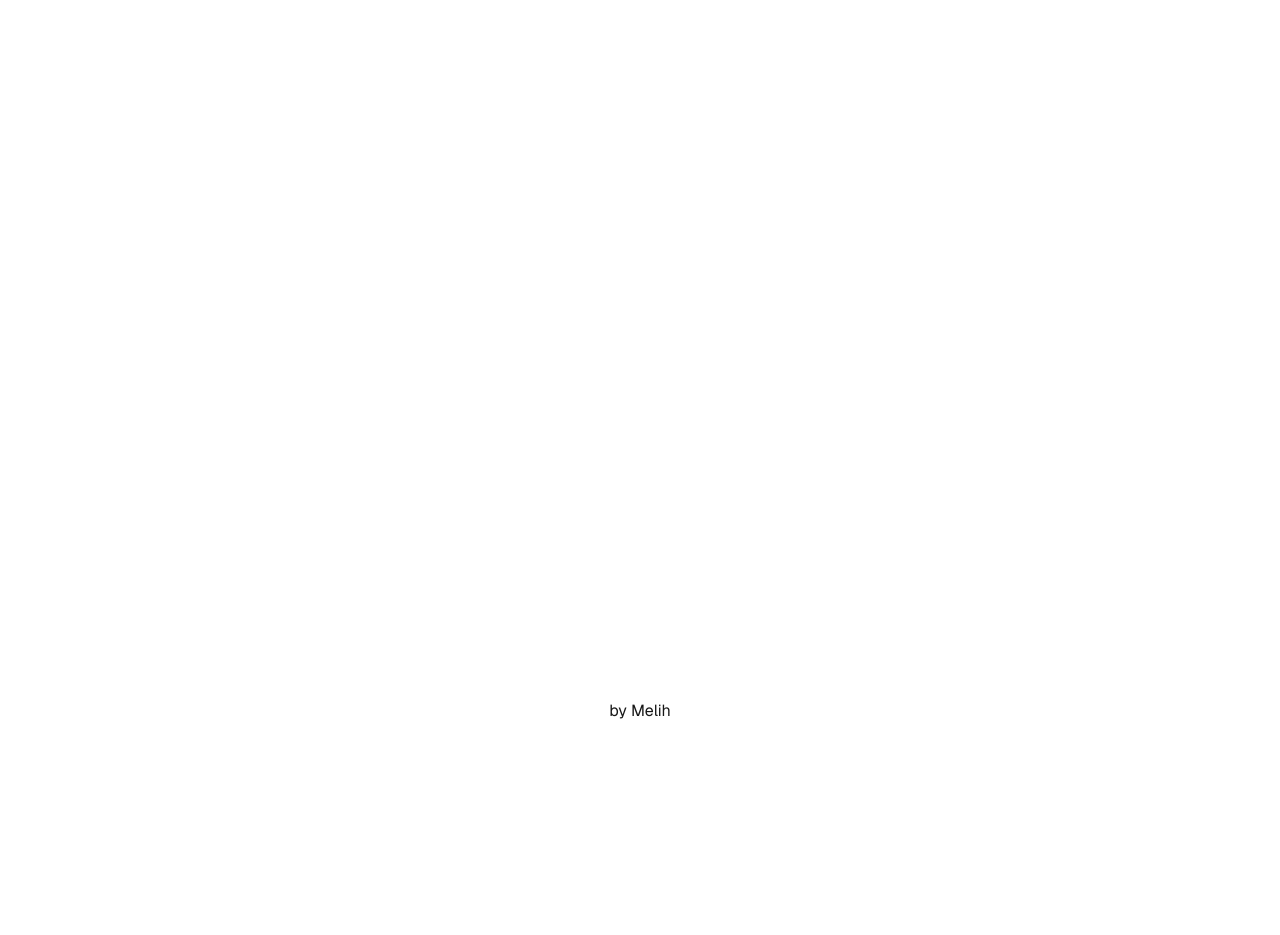
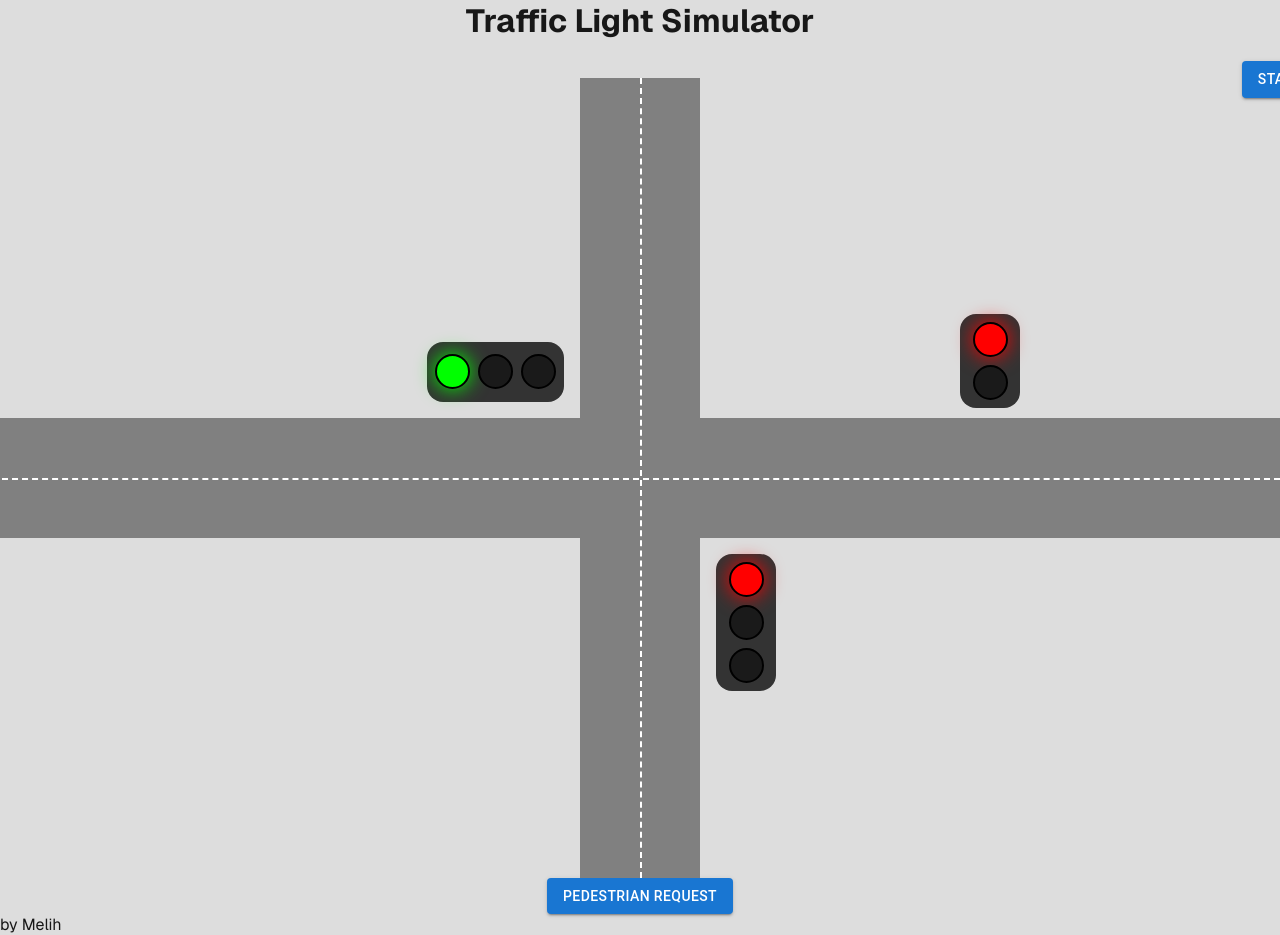
Before and after one commit to melihsd/traffic-light-simulator, a Next.js app: page / in a window 1280 px wide. Before the commit the page ends 800 px from the top, so only its background shows below. Built offline with nearby package versions, Linux system fonts and the light colour scheme.

Commit message:
Added layout and styling
- Added BaseTrafficLight component
- Created Road component to represent intersection roads
- Updated App component
- Added Intersection module CSS for grid-based positioning
- Updated global and home page styles

```diff
--- a/src/components/App.tsx
+++ b/src/components/App.tsx
@@ -2,41 +2,39 @@ import { useState, useEffect } from 'react';
 import { TrafficLight, LightState } from '@/components/TrafficLight';
 import { PedestrianLight, PedestrianState } from '@/components/PedestrianLight';
 import { Button } from '@mui/material';
-function App() {
+import { Road } from './Road';
+import styles from '@/styles/Intersection.module.css';
+
+export function App() {
     const [mainRoad, setMainRoad] = useState(LightState.Green);
     const [sideRoad, setSideRoad] = useState(LightState.Red);
     const [pedestrian, setPedestrian] = useState(PedestrianState.Red);
     const [pedestrianRequest, setPedestrianRequest] = useState(false);
 
-    // Main state machine logic
-    useEffect(() => {
-      let timer: NodeJS.Timeout;
-
-      // Handle pedestrian requests
-      if (pedestrianRequest && mainRoad === LightState.Green) {
-        timer = setTimeout(() => {
-          setMainRoad(LightState.Yellow);
-        }, 1000);
-      }
-
-      // Handle side road sequence
-      if (sideRoad === LightState.Green) {
-        timer = setTimeout(() => {
-          setSideRoad(LightState.Yellow);
-        }, 5000);
-      }
-
-      return () => clearTimeout(timer);
-    }, [mainRoad, sideRoad, pedestrianRequest]);
-
     return (
       <div className="App">
-        <TrafficLight state={mainRoad} />
-        <TrafficLight state={sideRoad} />
-        <PedestrianLight state={pedestrian} />
+        <Button variant="contained" className={styles.startButton}>
+          Start
+        </Button>
+        <div className={styles.intersection}>
+          <Road horizontal />
+          <Road />
+          <TrafficLight
+            state={mainRoad}
+            className={`horizontal-rtl ${styles['main-road']}`}
+          />
+          <TrafficLight
+            state={sideRoad}
+            className={styles['side-road']}
+          />
+          <PedestrianLight
+            state={pedestrian}
+            className={styles.pedestrian}
+          />
+        </div>
+
         <Button
           variant="contained"
-          onClick={() => setPedestrianRequest(true)}
         >
           Pedestrian Request
         </Button>
--- /dev/null
+++ b/src/components/BaseTrafficLight.tsx
@@ -0,0 +1,40 @@
+import { styled } from '@mui/material/styles';
+
+// Base container for all traffic lights
+export const TrafficLightContainer = styled('div')<{ className?: string }>(({ theme, className }) => ({
+  backgroundColor: '#333',
+  padding: theme.spacing(1),
+  borderRadius: theme.spacing(2),
+  display: 'flex',
+  flexDirection: 'column',
+  gap: theme.spacing(1),
+  width: 60,
+  zIndex:2,
+  alignItems: 'center',
+  '&.horizontal': {
+    flexDirection: 'row',
+    width: 'auto',
+    height: 60
+  },
+  '&.horizontal-rtl': {
+    flexDirection: 'row-reverse',
+    width: 'auto',
+    height: 60
+  }
+}));
+
+// Base light component
+export const Light = styled('div')<{ $isOn: boolean; $color: string }>(({ $isOn, $color }) => ({
+  width: 35,
+  height: 35,
+  borderRadius: '50%',
+  backgroundColor: $isOn ? $color : '#1a1a1a',
+  border: '2px solid #000',
+  boxShadow: $isOn ? `0 0 20px ${$color}` : 'none',
+  transition: 'all 0.3s ease',
+}));
+
+// Base props interface
+export interface BaseTrafficLightProps {
+  className?: string;
+}
--- a/src/components/PedestrianLight.tsx
+++ b/src/components/PedestrianLight.tsx
@@ -1,17 +1,25 @@
+import { TrafficLightContainer, Light, BaseTrafficLightProps } from './BaseTrafficLight';
+import { Button } from '@mui/material';
 export enum PedestrianState {
   Red,
   Green
 }
 
-interface PedestrianLightProps {
+interface PedestrianLightProps extends BaseTrafficLightProps {
   state: PedestrianState;
 }
 
-export function PedestrianLight({ state }: PedestrianLightProps) {
+export function PedestrianLight({ state, className }: PedestrianLightProps) {
   return (
-    <div className="pedestrian-light">
-      <div className={`light red ${state === PedestrianState.Red ? 'on' : 'off'}`}></div>
-      <div className={`light green ${state === PedestrianState.Green ? 'on' : 'off'}`}></div>
-    </div>
+    <TrafficLightContainer className={className}>
+      <Light
+        $isOn={state === PedestrianState.Red}
+        $color="#ff0000"
+      />
+      <Light
+        $isOn={state === PedestrianState.Green}
+        $color="#00ff00"
+      />
+    </TrafficLightContainer>
   );
 }
--- /dev/null
+++ b/src/components/Road.tsx
@@ -0,0 +1,46 @@
+interface RoadProps {
+  horizontal?: boolean;
+}
+
+export function Road({ horizontal }: RoadProps) {
+  const baseStyles = {
+    backgroundColor: '#808080',
+    position: 'absolute' as const,
+    zIndex: 1,
+  };
+
+  const horizontalStyles = {
+    ...baseStyles,
+    width: '100vw',
+    height: '120px',
+    left: 0,
+    top: '50%',
+    transform: 'translateY(-50%)'
+  };
+
+  const verticalStyles = {
+    ...baseStyles,
+    width: '120px',
+    height: '100vh',
+    left: '50%',
+    top: 0,
+    transform: 'translateX(-50%)'
+  };
+
+  return (
+    <>
+      <div style={horizontal ? horizontalStyles : verticalStyles} />
+      <div style={{
+        position: 'absolute',
+        top: horizontal ? '50%' : 0,
+        left: horizontal ? '-100vw' : '50%',
+        width: horizontal ? '200vw' : 0,
+        height: horizontal ? 0 : '100vh',
+        borderStyle: 'dashed',
+        borderColor: 'white',
+        borderWidth: horizontal ? '2px 0 0 0' : '0 2px 0 0',
+        zIndex: 2
+      }} />
+    </>
+  );
+}
--- a/src/components/TrafficLight.tsx
+++ b/src/components/TrafficLight.tsx
@@ -1,3 +1,5 @@
+import { TrafficLightContainer, Light, BaseTrafficLightProps } from './BaseTrafficLight';
+
 export enum LightState {
   Red,
   RedYellow,
@@ -5,16 +7,25 @@ export enum LightState {
   Green
 }
 
-interface TrafficLightProps {
+interface TrafficLightProps extends BaseTrafficLightProps {
   state: LightState;
 }
 
-export function TrafficLight({ state }: TrafficLightProps) {
+export function TrafficLight({ state, className }: TrafficLightProps) {
   return (
-    <div className="traffic-light">
-      <div className={`light red ${state === LightState.Red ? 'on' : 'off'}`}></div>
-      <div className={`light yellow ${state === LightState.RedYellow ? 'on' : 'off'}`}></div>
-      <div className={`light green ${state === LightState.Green ? 'on' : 'off'}`}></div>
-    </div>
+    <TrafficLightContainer className={className}>
+      <Light
+        $isOn={state === LightState.Red || state === LightState.RedYellow}
+        $color="#ff0000"
+      />
+      <Light
+        $isOn={state === LightState.Yellow || state === LightState.RedYellow}
+        $color="#ffff00"
+      />
+      <Light
+        $isOn={state === LightState.Green}
+        $color="#00ff00"
+      />
+    </TrafficLightContainer>
   );
 }
--- a/src/pages/index.tsx
+++ b/src/pages/index.tsx
@@ -1,7 +1,7 @@
 import Head from "next/head";
 import { Geist, Geist_Mono } from "next/font/google";
 import styles from "@/styles/Home.module.css";
-import { TrafficLight, LightState } from '@/components/TrafficLight';
+import { App } from '@/components/App';
 
 const geistSans = Geist({
   variable: "--font-geist-sans",
@@ -25,8 +25,9 @@ export default function Home() {
       <div
         className={`${styles.page} ${geistSans.variable} ${geistMono.variable}`}
       >
+        <h1>Traffic Light Simulator</h1>
         <main className={styles.main}>
-          <TrafficLight state={LightState.Red} />
+          <App />
         </main>
         <footer className={styles.footer}>
           by Melih
--- a/src/styles/Home.module.css
+++ b/src/styles/Home.module.css
@@ -5,27 +5,10 @@
 
   --button-primary-hover: #383838;
   --button-secondary-hover: #f2f2f2;
-
-  display: grid;
-  grid-template-rows: 20px 1fr 20px;
-  align-items: center;
-  justify-items: center;
-  min-height: 100svh;
-  padding: 80px;
-  gap: 64px;
   font-family: var(--font-geist-sans);
+  text-align: center;
 }
 
-@media (prefers-color-scheme: dark) {
-  .page {
-    --gray-rgb: 255, 255, 255;
-    --gray-alpha-200: rgba(var(--gray-rgb), 0.145);
-    --gray-alpha-100: rgba(var(--gray-rgb), 0.06);
-
-    --button-primary-hover: #ccc;
-    --button-secondary-hover: #1a1a1a;
-  }
-}
 
 .main {
   display: flex;
--- /dev/null
+++ b/src/styles/Intersection.module.css
@@ -0,0 +1,53 @@
+.intersection {
+  position: relative;
+  width: 100vw;
+  height: 100vh;
+  display: grid;
+  /* Define a 3x3 grid with 120px for roads and remaining space for corners */
+  grid-template-columns: 1fr 120px 1fr;
+  grid-template-rows: 1fr 120px 1fr;
+  /* Name grid areas for better readability */
+  grid-template-areas:
+    "top-left     north        top-right"
+    "west         center       east"
+    "bottom-left  south        bottom-right";
+  overflow: hidden;
+}
+
+/* Main road traffic light - positioned in top-left corner */
+.main-road {
+  grid-area: top-left;
+  justify-self: end;
+  align-self: end;
+  margin-bottom: 1rem;
+  margin-right: 1rem;
+}
+
+/* Side road traffic light - positioned in bottom-right corner */
+.side-road {
+  grid-area: bottom-right;
+  justify-self: start;
+  align-self: start;
+  margin-top: 1rem;
+  margin-left: 1rem;
+}
+
+/* Pedestrian traffic light - positioned in bottom-left corner */
+.pedestrian {
+  grid-area: top-right;
+  justify-self: center;
+  align-self: end;
+  margin-bottom: 10px;
+}
+
+.startButton {
+  position: absolute;
+  top: 20px;
+  left: 50%;
+}
+
+.pedestrianRequestButton {
+  position: absolute;
+  top: 20px;
+  right: 20px;
+}
--- a/src/styles/globals.css
+++ b/src/styles/globals.css
@@ -1,14 +1,8 @@
 :root {
-  --background: #ffffff;
+  --background: #dddddd;
   --foreground: #171717;
 }
 
-@media (prefers-color-scheme: dark) {
-  :root {
-    --background: #0a0a0a;
-    --foreground: #ededed;
-  }
-}
 
 html,
 body {
@@ -34,9 +28,3 @@ a {
   color: inherit;
   text-decoration: none;
 }
-
-@media (prefers-color-scheme: dark) {
-  html {
-    color-scheme: dark;
-  }
-}
```
